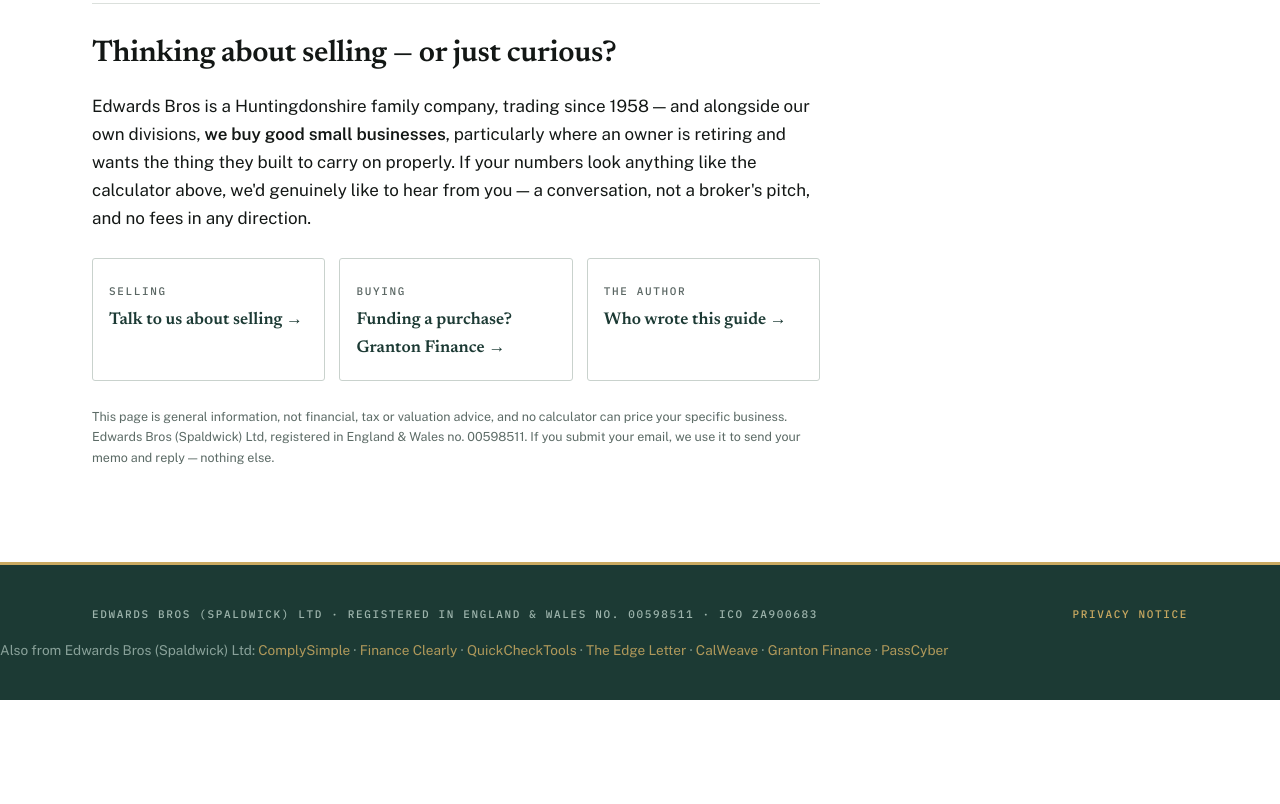
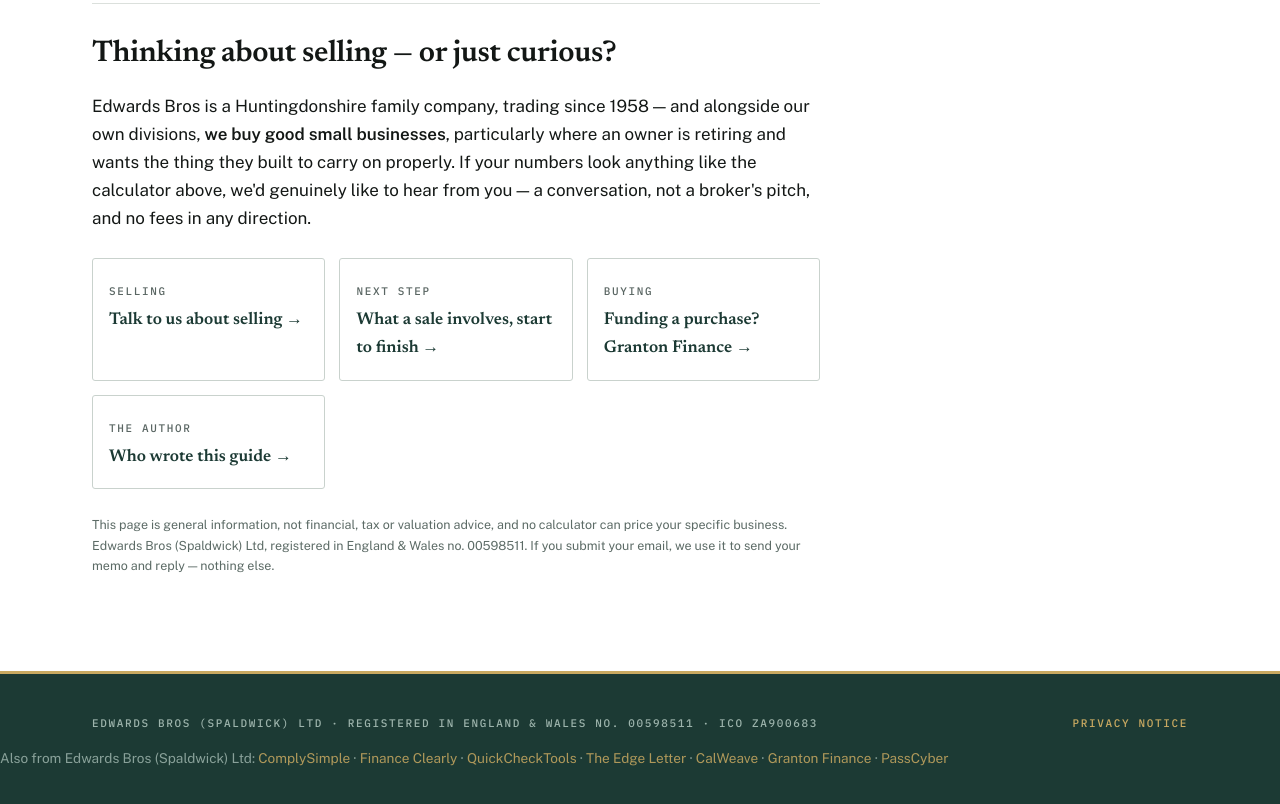
Before and after one commit to Chadhauser/edwardsbros, a plain HTML site: page business-valuation-calculator.html in a window 1280 px wide. Shown: the part 2330-3134 px from the top of the page. Before the commit the page ends 3030 px from the top, so only its background shows below. Drawn offline with nearby package versions, Linux system fonts and the light colour scheme.

Commit message:
Add sell-my-business next-step card to the valuation calculator page

```diff
--- a/business-valuation-calculator.html
+++ b/business-valuation-calculator.html
@@ -162,6 +162,7 @@
       <p>Edwards Bros is a Huntingdonshire family company, trading since 1958 — and alongside our own divisions, <strong>we buy good small businesses</strong>, particularly where an owner is retiring and wants the thing they built to carry on properly. If your numbers look anything like the calculator above, we'd genuinely like to hear from you — a conversation, not a broker's pitch, and no fees in any direction.</p>
       <div class="crosslinks">
         <a href="mailto:peter@edwardsbros.co.uk?subject=Selling%20my%20business%20%E2%80%94%20initial%20conversation"><span class="mono">Selling</span><strong>Talk to us about selling →</strong></a>
+        <a href="/sell-my-business.html"><span class="mono">Next step</span><strong>What a sale involves, start to finish →</strong></a>
         <a href="https://granton.finance"><span class="mono">Buying</span><strong>Funding a purchase? Granton Finance →</strong></a>
         <a href="/peter-edwards.html"><span class="mono">The author</span><strong>Who wrote this guide →</strong></a>
       </div>
```
